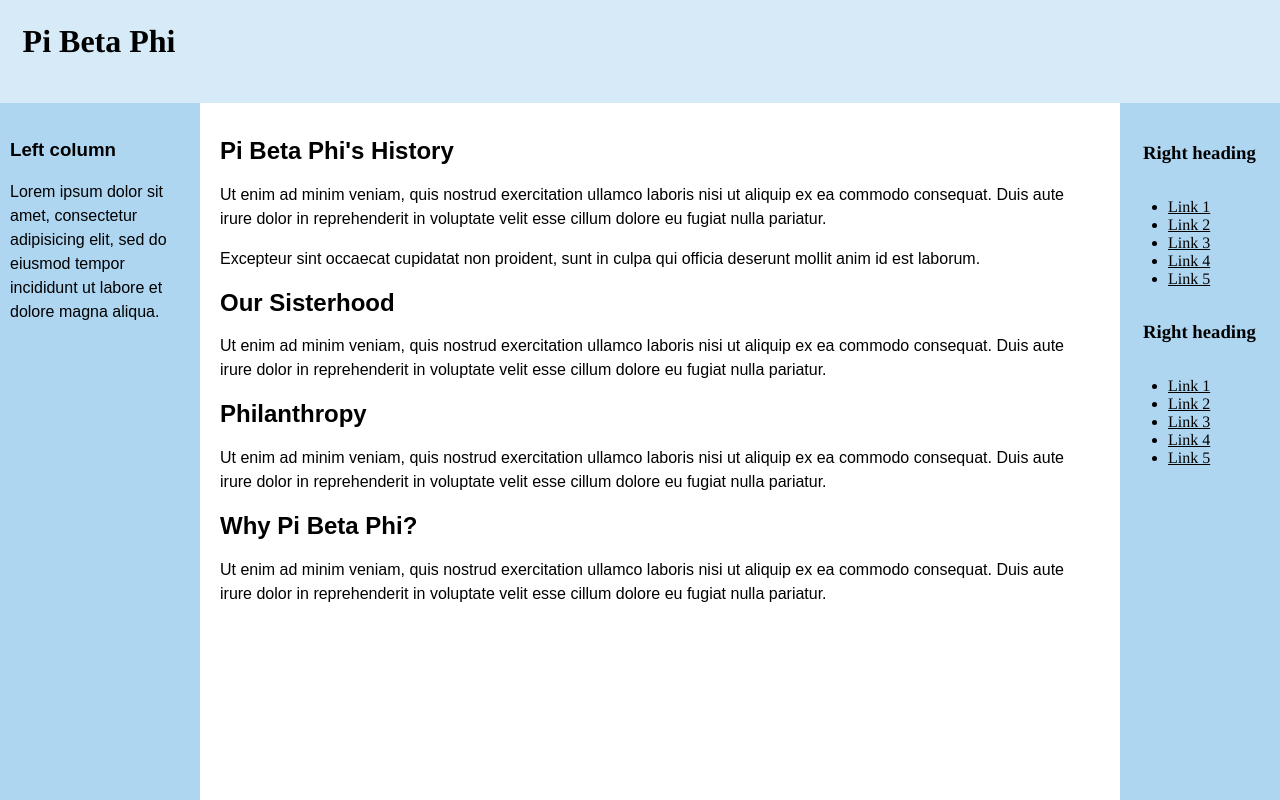
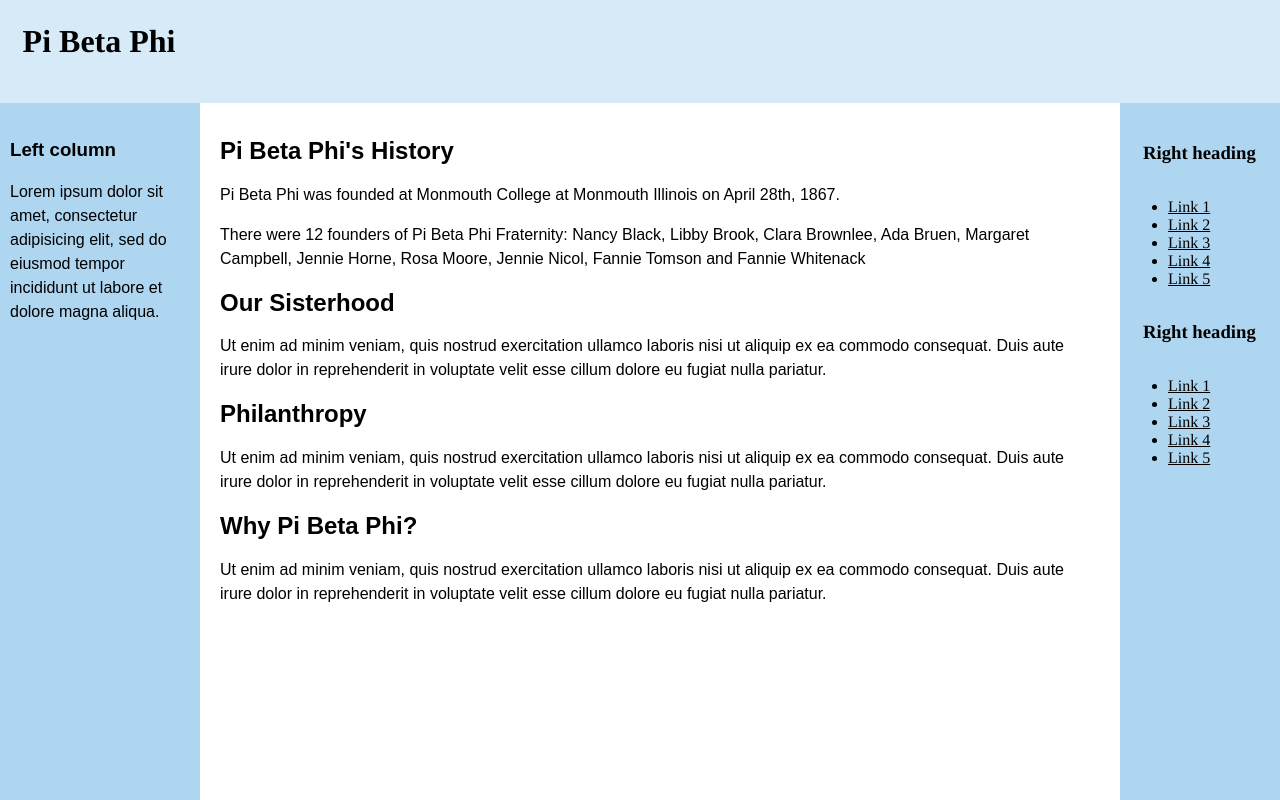
Before and after one commit to laynemandros/laynemandros.github.io, a plain HTML site: page practice/3-column-rightmenu-template-master/index.html in a window 1280 px wide. Shown: the top 800 px of the page. Drawn offline with Linux system fonts and the light colour scheme.

Commit message:
Update index.html

```diff
--- a/practice/3-column-rightmenu-template-master/index.html
+++ b/practice/3-column-rightmenu-template-master/index.html
@@ -19,8 +19,8 @@
 			<article>
 
 				<h1>Pi Beta Phi's History</h1>
-				<p>Ut enim ad minim veniam, quis nostrud exercitation ullamco laboris nisi ut aliquip ex ea commodo consequat. Duis aute irure dolor in reprehenderit in voluptate velit esse cillum dolore eu fugiat nulla pariatur.</p>
-				<p>Excepteur sint occaecat cupidatat non proident, sunt in culpa qui officia deserunt mollit anim id est laborum.</p>
+				<p> Pi Beta Phi was founded at Monmouth College at Monmouth Illinois on April 28th, 1867.</p>
+				<p>There were 12 founders of Pi Beta Phi Fraternity: Nancy Black, Libby Brook, Clara Brownlee, Ada Bruen, Margaret Campbell, Jennie Horne, Rosa Moore, Jennie Nicol, Fannie Tomson and Fannie Whitenack </p>
 				<h1>Our Sisterhood</h1>
 				<p>Ut enim ad minim veniam, quis nostrud exercitation ullamco laboris nisi ut aliquip ex ea commodo consequat. Duis aute irure dolor in reprehenderit in voluptate velit esse cillum dolore eu fugiat nulla pariatur.</p>
 				<h1>Philanthropy</h1>
```
